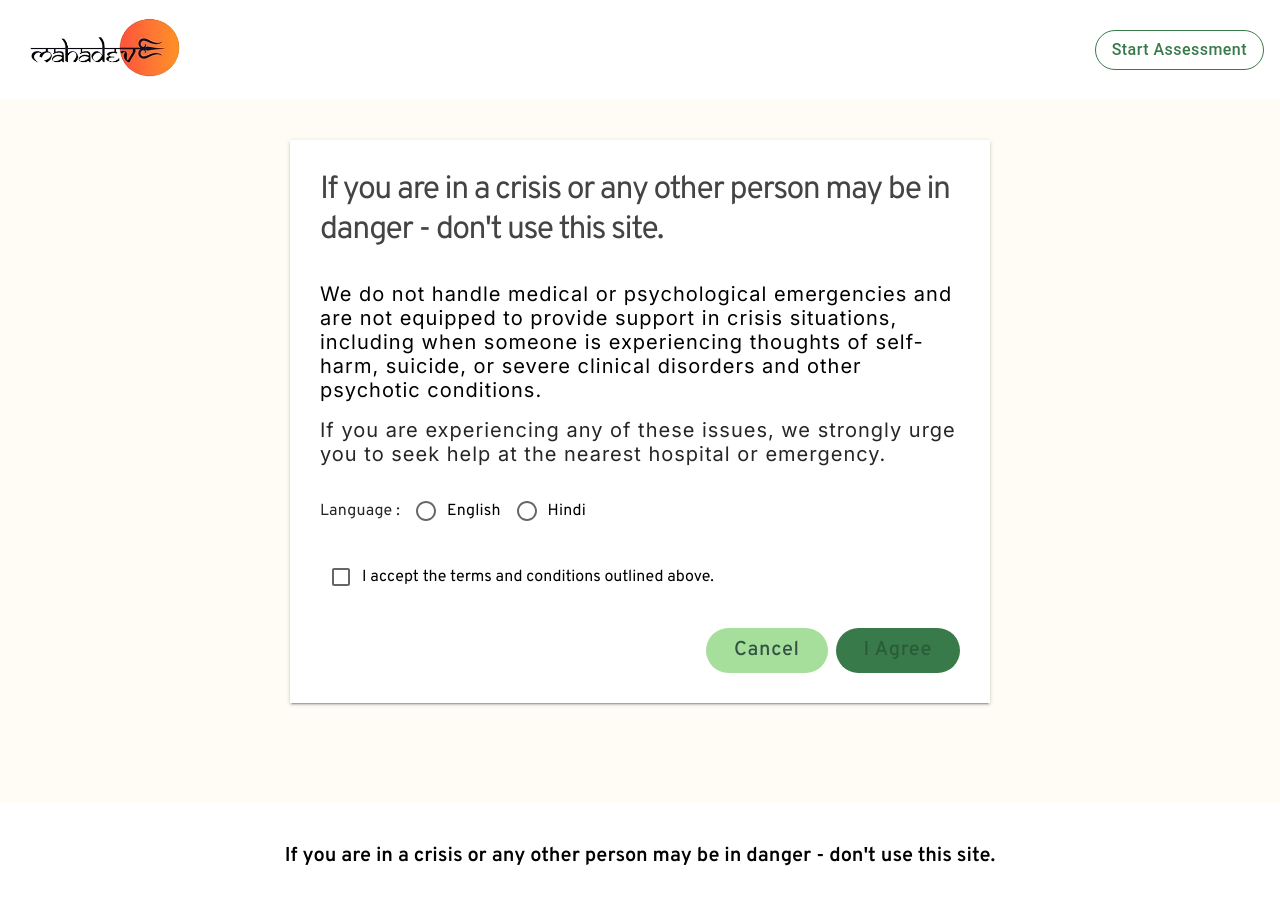
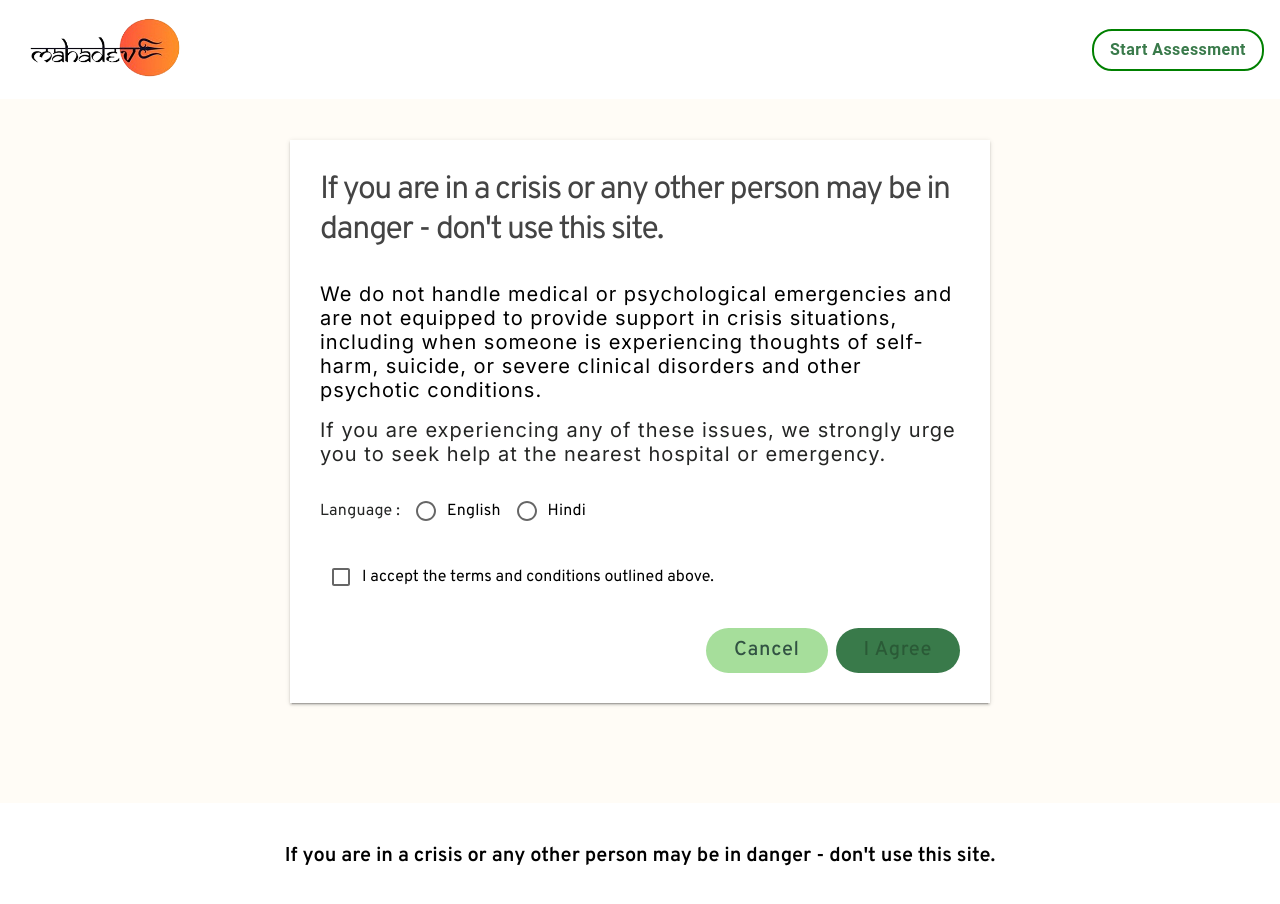
Before and after one commit to KaushalS1911/m_wellness_fe, a React (Create React App) app: page / in a window 1280 px wide. Shown: the top 904 px of the page. Built offline with nearby package versions, Linux system fonts and the light colour scheme.

Commit message:
add startAssessment style

```diff
--- a/src/components/global/Header.js
+++ b/src/components/global/Header.js
@@ -160,9 +160,9 @@ function Header(props) {
                                     "&:hover": {
                                         backgroundColor: "green",
                                         color: "white",
-                                    borderColor:"green",
+                                        border:"2px solid green !important"
                                     },
-                                    borderColor:"green",
+                                    border:"2px solid green",
                                 }}
                             >
                                 Start Assessment
@@ -241,13 +241,14 @@ function Header(props) {
                            px: "16px",
                            textTransform: "unset",
                            fontSize: { lg: "16px", xs: "14px" },
+                           fontWeight:"600",
                            color: "green",
                            borderRadius: "20px",
                            "&:hover": {
                                backgroundColor: "liteGreen",
-                           borderColor:"liteGreen"
+                           border:"2px solid #a6de9b !important"
                            },
-                           borderColor:"green"
+                           border:"2px solid green"
                        }}
                    >
                       Start Assessment
```
